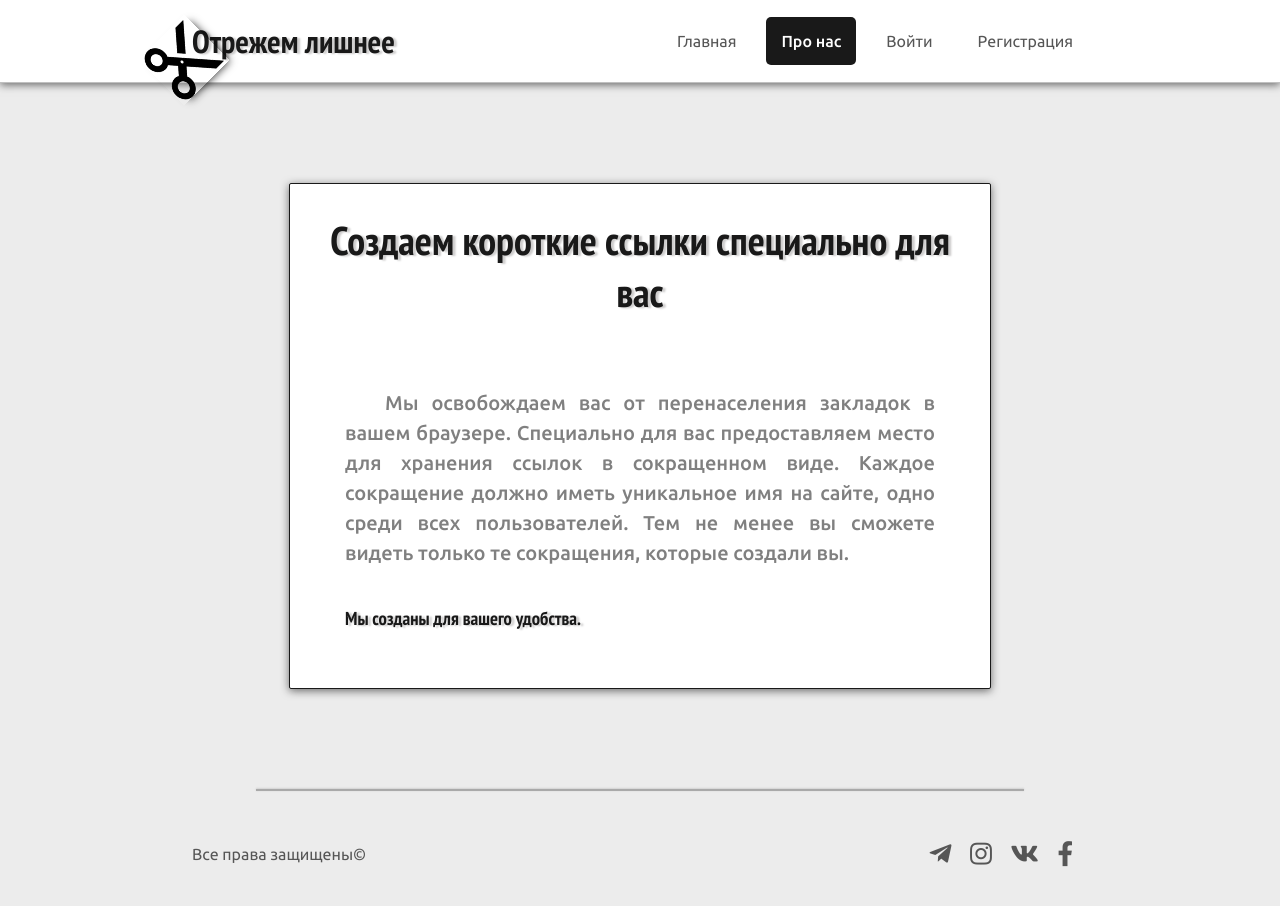
After one commit to MezoneOrange/reduced_urls, a Django app: page /about/ in a window 1280 px wide. The commit adds this page. Run offline with Django 3.2, Linux system fonts and the light colour scheme; some libraries are stand-ins or nearby versions.

Commit message:
Created about page

```diff
--- a/reduces/static/reduces/css/main.css
+++ b/reduces/static/reduces/css/main.css
@@ -187,6 +187,29 @@ main {
 .show_content .promo div {
     display: flex;
     justify-content: center;
+}
+
+/* about */
+
+.about {
+    margin: 25px;
+    line-height: 30px;
+}
+
+.about p {
+    margin-top: 70px;
+    font-size: 20px;
+    font-weight: 500;
+    color: grey;
+    text-align: justify;
+}
+
+.about p::first-letter {
+    margin-left: 40px;
+}
+
+.about h3 {
+    margin-top: 35px;
 }
 
 /* form */
--- /dev/null
+++ b/reduces/templates/reduces/about.html
@@ -0,0 +1,19 @@
+{% extends 'reduces/index.html' %}
+
+{% block site_title %}{{ title }}{% endblock site_title %}
+
+{% block page_about %}active_page{% endblock %}
+
+{% block main_block %}
+
+<div class="form">
+    <h2>Создаем короткие ссылки специально для вас</h2>
+    <div class="about">
+
+        <p>Мы освобождаем вас от перенаселения закладок в вашем браузере. Специально для вас предоставляем место для хранения ссылок в сокращенном виде. Каждое сокращение должно иметь уникальное имя на сайте, одно среди всех пользователей. Тем не менее вы сможете видеть только те сокращения, которые создали вы.</p>
+        <h3>Мы созданы для вашего удобства.</h3>
+    </div>
+</div>
+
+
+{% endblock main_block %}
--- a/reduces/templates/reduces/index.html
+++ b/reduces/templates/reduces/index.html
@@ -28,7 +28,7 @@
             <div id="navigation">
                 <ul>
                     <li><a href="{% url 'home' %}" class={% block page_main %}{% endblock %}>Главная</a></li>
-                    <li><a href="" class={% block page_about %}{% endblock %}>Про нас</a></li>
+                    <li><a href="{% url 'about' %}" class={% block page_about %}{% endblock %}>Про нас</a></li>
                 {% if user.is_authenticated %}
                     <li><a href="{% url 'profile' %}" class={% block page_profile %}{% endblock %}>Профиль</a></li>
                     <li><a href="{% url 'links' user.username %}" class={% block page_links %}{% endblock %}>Ссылки</a></li>
--- a/reduces/urls.py
+++ b/reduces/urls.py
@@ -5,4 +5,5 @@ from . import views
 
 urlpatterns = [
     path('', views.HomePage.as_view(), name="home"),
+    path('about/', views.AboutPage.as_view(), name="about"),
 ]
--- a/reduces/views.py
+++ b/reduces/views.py
@@ -14,3 +14,17 @@ class HomePage(View):
             'title': 'Домашняя страница',
         }
         return render(request, 'reduces/home.html', data)
+
+
+class AboutPage(View):
+    """About page realisation.
+
+        reduces/about.html
+
+    """
+    def get(self, request):
+        """For move to about page."""
+        data = {
+            'title': "О нас",
+        }
+        return render(request, 'reduces/about.html', data)
```
Also changed, not shown: db.sqlite3.
